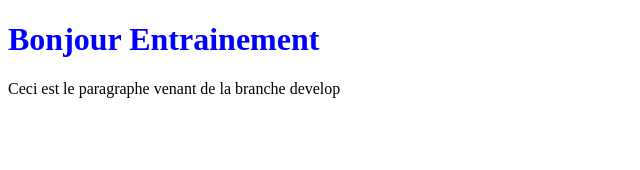
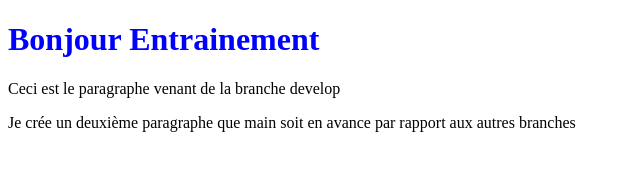
Before and after one commit to Thalion198/entrainement, a plain HTML site: page index.html in a window 1280 px wide. Shown: the whole page, without its empty margins (0-640 px from the left). Drawn offline with Linux system fonts and the light colour scheme.

Commit message:
paragraphe d avance

```diff
--- a/index.html
+++ b/index.html
@@ -10,5 +10,7 @@
     <h1>Bonjour Entrainement</h1>
     <p>Ceci est le paragraphe venant de la branche develop</p>
 
+    <p>Je crée un deuxième paragraphe que main soit en avance par rapport aux autres branches </p>
+
 </body>
 </html>
```
